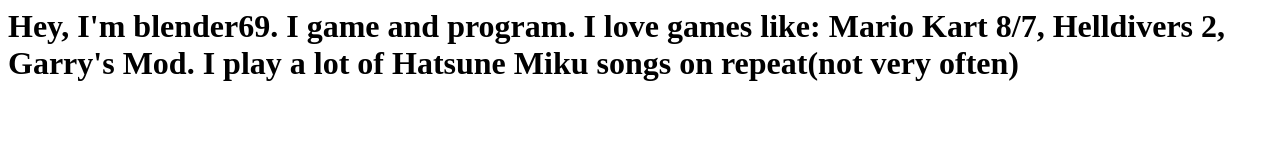
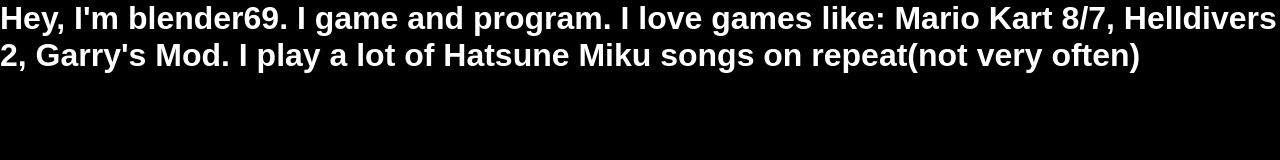
Before and after one commit to Diddledid/blender96, a plain HTML site: page a.html in a window 1280 px wide. Drawn offline with Linux system fonts and the light colour scheme.

Commit message:
Update a.html

```diff
--- a/a.html
+++ b/a.html
@@ -1,3 +1,13 @@
 <!--what the hell-->
+<title>About Me</title>
+<style>
+  body {
+    background-color: #000;
+    color: #fff;
+    font-family: Arial, sans-serif;
+    margin: 0;
+    padding: 0;
+  }
+</style>
 
 <h1> Hey, I'm blender69. I game and program. I love games like: Mario Kart 8/7, Helldivers 2, Garry's Mod. I play a lot of Hatsune Miku songs on repeat(not very often)</h1>
```
